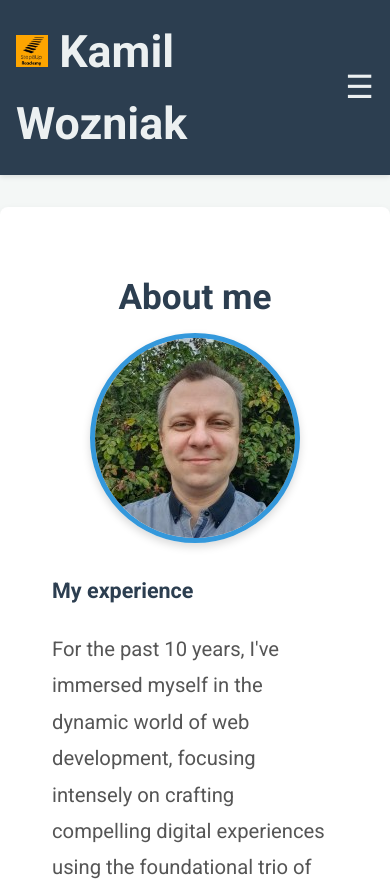
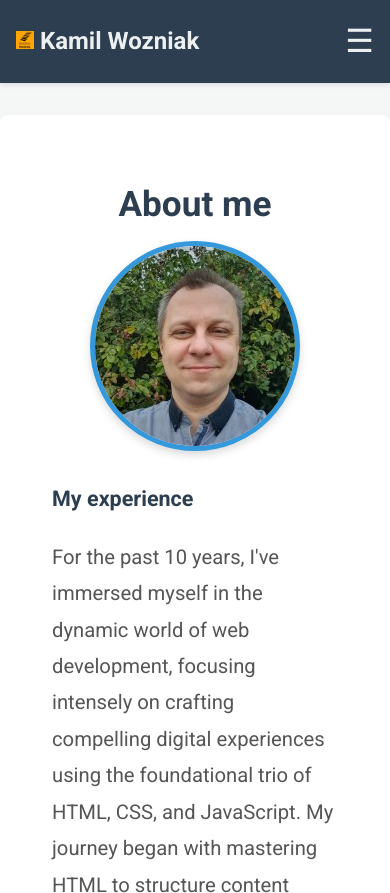
Before and after one commit to KamilWo/step8up-intro-website, a website built with Parcel: page src/about.html in a window 390 px wide. Shown: the top 893 px of the page. Built offline with nearby package versions, Linux system fonts and the light colour scheme.

Commit message:
Responsivenes improvements

```diff
--- a/src/assets/css/style.css
+++ b/src/assets/css/style.css
@@ -360,6 +360,15 @@ input:focus,
 
 /* Responsive Adjustments */
 @media (width <= 768px) {
+  header h1 {
+    font-size: 1.5em;
+  }
+
+  header .site-logo {
+    height: 18px;
+    width: 18px;
+  }
+
   nav ul {
     display: none;
     flex-direction: column;
@@ -377,6 +386,11 @@ input:focus,
 
   nav ul li {
     margin: 1rem 0;
+  }
+
+  #scroll-top-btn {
+    padding: 8px;
+    right: 5px;
   }
 
   .menu-toggle {
```
